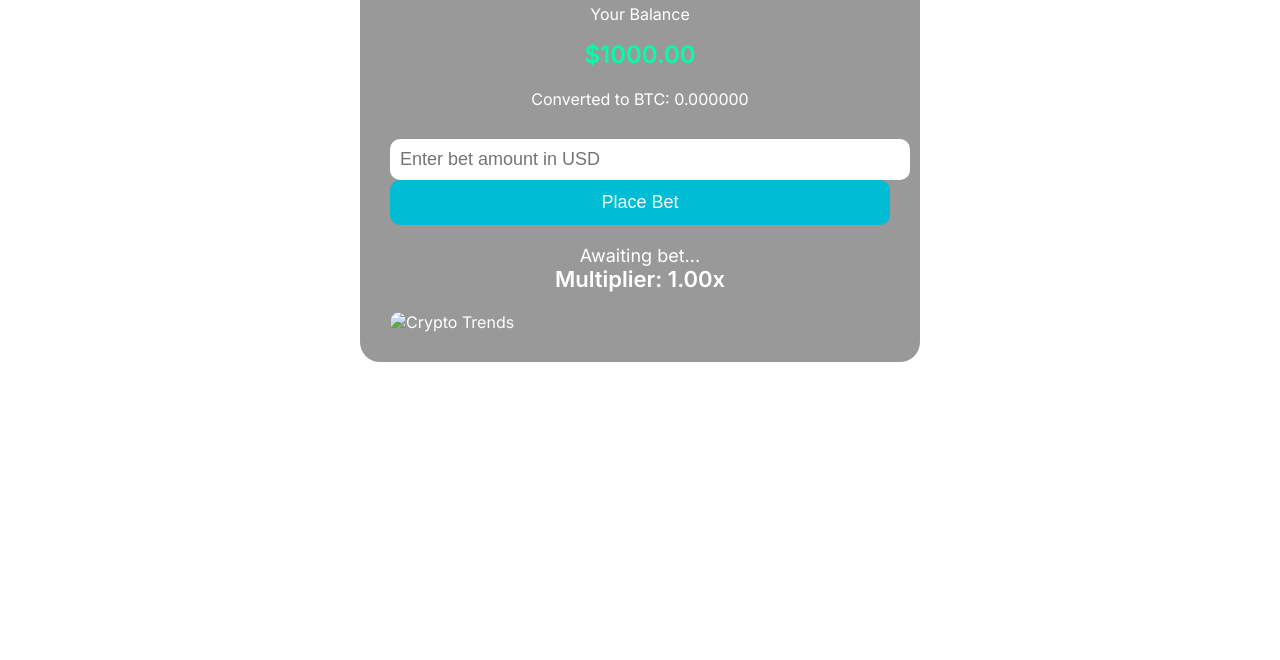
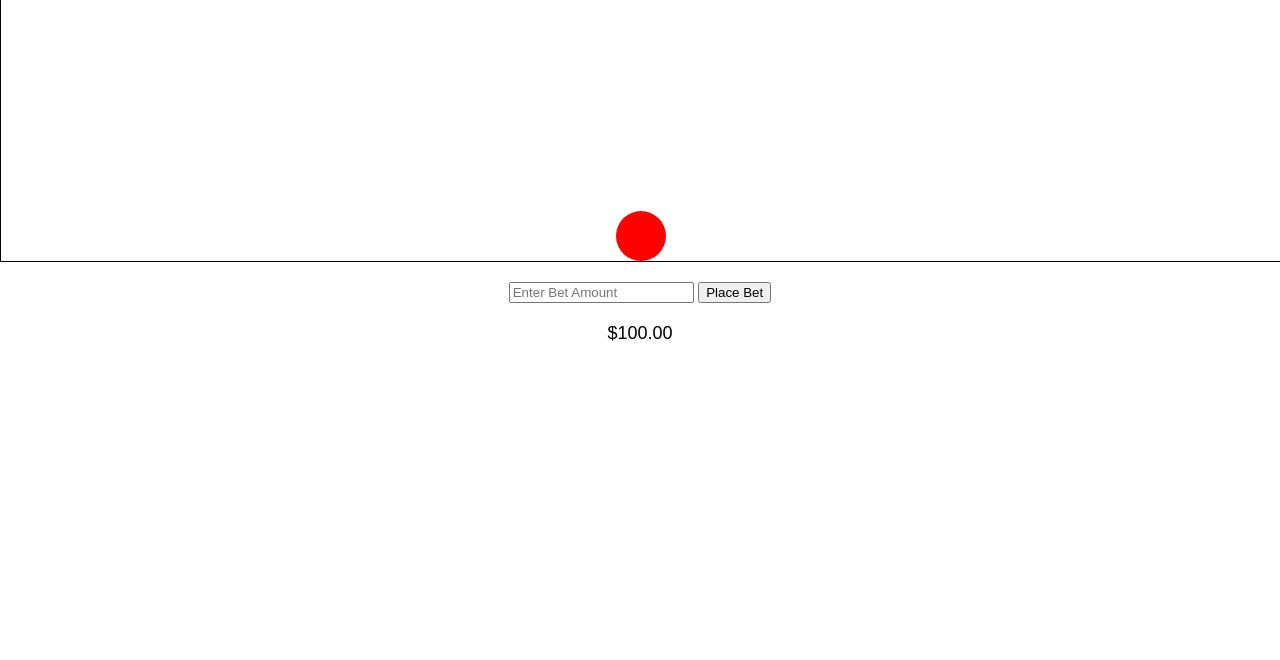
Before and after one commit to Saitejadasari17/crypto-crash, a website: page public/index.html in a window 1280 px wide. Shown: the part 140-800 px from the top of the page. Drawn offline with Linux system fonts and the light colour scheme.

Commit message:
Add files via upload

```diff
--- a/public/index.html
+++ b/public/index.html
@@ -1,145 +1,78 @@
 <!DOCTYPE html>
 <html lang="en">
 <head>
-  <meta charset="UTF-8" />
-  <meta name="viewport" content="width=device-width, initial-scale=1.0" />
-  <title>Crypto Crash Game</title>
-  <link href="https://fonts.googleapis.com/css2?family=Inter:wght@400;600&display=swap" rel="stylesheet" />
+    <meta charset="UTF-8">
+    <meta name="viewport" content="width=device-width, initial-scale=1.0">
+    <title>Flight Crash Game</title>
     <style>
+        /* Basic styles */
         body {
+            font-family: Arial, sans-serif;
+            text-align: center;
             margin: 0;
             padding: 0;
-      font-family: 'Inter', sans-serif;
-      background: url('./buy_and_sell_global.webp') no-repeat center center fixed;
-      background-size: cover;
-      color: white;
-      display: flex;
-      flex-direction: column;
-      align-items: center;
-      justify-content: flex-start;
-      min-height: 100vh;
         }
-
-    .container {
-      backdrop-filter: blur(10px);
-      background: rgba(0, 0, 0, 0.4);
-      border-radius: 20px;
-      margin-top: 60px;
-      padding: 30px;
-      width: 90%;
-      max-width: 500px;
+        .game-container {
+            position: relative;
+            height: 400px;
+            width: 100%;
+            border: 1px solid #000;
         }
-
-    .title {
-      font-size: 28px;
-      text-align: center;
-      margin-bottom: 20px;
-      font-weight: 600;
+        #flight {
+            position: absolute;
+            bottom: 0;
+            left: 50%;
+            transform: translateX(-50%);
+            width: 50px;
+            height: 50px;
+            background-color: red;
+            border-radius: 50%;
         }
-
-    .balance-section, .conversion, .status, .controls {
-      margin-bottom: 20px;
-      text-align: center;
-    }
-
-    .balance-value {
-      font-size: 24px;
-      font-weight: 600;
-      color: #00ffa6;
-    }
-
-    input[type="number"] {
-      padding: 10px;
-      width: 100%;
-      border-radius: 10px;
-      border: none;
-      margin-top: 10px;
+        .status-text {
+            margin-top: 20px;
             font-size: 18px;
         }
-
-    button {
-      background-color: #00bcd4;
-      color: white;
-      border: none;
-      border-radius: 10px;
-      padding: 12px 20px;
-      font-size: 18px;
-      cursor: pointer;
-      width: 100%;
+        #multiplierText {
+            font-size: 24px;
         }
-
-    button:hover {
-      background-color: #0097a7;
-    }
-
-    .status p {
-      font-size: 18px;
-      margin: 0;
-    }
-
-    .crypto-graph {
+        .controls {
             margin-top: 20px;
-      border-radius: 15px;
-      overflow: hidden;
-    }
-
-    .crypto-graph img {
-      width: 100%;
-      height: auto;
         }
     </style>
 </head>
 <body>
-  <div class="container">
-    <div class="title">Crypto Crash Game</div>
 
-    <div class="balance-section">
-      <p>Your Balance</p>
-      <div class="balance-value" id="balance">$1000</div>
-    </div>
-
-    <div class="conversion">
-      <p>Converted to BTC: <span id="btcValue">0.000000</span></p>
+<div class="game-container">
+    <div id="flight"></div>
 </div>
 
 <div class="controls">
-      <input type="number" id="betAmount" placeholder="Enter bet amount in USD" min="1" />
+    <input type="number" id="betAmount" placeholder="Enter Bet Amount" />
     <button id="placeBtn" onclick="startGame()">Place Bet</button>
-      <button id="cashOutBtn" onclick="cashOut()" style="display: none; margin-top: 10px;">Cash Out</button>
+    <button id="cashOutBtn" onclick="cashOut()" style="display:none;">Cash Out</button>
 </div>
 
-    <div class="status">
-      <p id="statusText">Awaiting bet...</p>
-      <p id="multiplierText" style="font-size: 22px; font-weight: bold;">Multiplier: 1.00x</p>
-    </div>
-
-    <div class="crypto-graph">
-      <img src="./buy_and_sell_global.webp" alt="Crypto Trends" />
-    </div>
-  </div>
+<div class="status-text" id="statusText"></div>
+<div id="multiplierText"></div>
+<div class="status-text" id="balanceDisplay"></div>
 
 <script>
-    const BTC_RATE = 65000;
-    let balance = 1000;
-    let multiplier = 1.0;
-    let interval;
+    let balance = 100; // Example starting balance
+    let betAmount;
+    let multiplier;
+    let hasCashedOut = false;
     let isPlaying = false;
     let crashPoint;
-    let betAmount = 0;
-    let hasCashedOut = false;
-
-    const statusText = document.getElementById('statusText');
-    const multiplierText = document.getElementById('multiplierText');
-    const btcDisplay = document.getElementById('btcValue');
-    const balanceDisplay = document.getElementById('balance');
-    const betInput = document.getElementById('betAmount');
-    const placeBtn = document.getElementById('placeBtn');
-    const cashOutBtn = document.getElementById('cashOutBtn');
-
+    let interval;
+    let flight = document.getElementById('flight');
+    let multiplierText = document.getElementById('multiplierText');
+    let statusText = document.getElementById('statusText');
+    let balanceDisplay = document.getElementById('balanceDisplay');
+    const BTC_RATE = 20000; // Example BTC rate for conversion
     balanceDisplay.textContent = `$${balance.toFixed(2)}`;
 
     function startGame() {
-      betAmount = parseFloat(betInput.value);
+        betAmount = parseFloat(document.getElementById('betAmount').value);
 
         if (isNaN(betAmount) || betAmount <= 0) {
             statusText.textContent = 'Please enter a valid bet amount.';
@@ -156,9 +89,13 @@
         isPlaying = true;
         crashPoint = (Math.random() * 5 + 1).toFixed(2);
 
-      placeBtn.style.display = 'none';
-      cashOutBtn.style.display = 'inline-block';
+        document.getElementById('placeBtn').style.display = 'none';
+        document.getElementById('cashOutBtn').style.display = 'inline-block';
         statusText.textContent = `Game started. Try to cash out before it crashes! (Crash at ${crashPoint}x)`;
+
+        // Start flight animation
+        flight.style.transition = `transform ${crashPoint * 2}s linear`;
+        flight.style.transform = `translateX(-50%) translateY(-${crashPoint * 50}px)`; // Move flight up
 
         interval = setInterval(() => {
             multiplier += 0.05;
@@ -166,6 +103,8 @@
 
             if (multiplier >= crashPoint) {
                 endGame(false);
+                flight.style.transition = 'none'; // Stop animation at crash point
+                flight.style.transform = `translateX(-50%) translateY(-${crashPoint * 50}px)`;
             }
         }, 100);
     }
@@ -183,8 +122,8 @@
     function endGame(cashedOut) {
         clearInterval(interval);
         isPlaying = false;
-      cashOutBtn.style.display = 'none';
-      placeBtn.style.display = 'inline-block';
+        document.getElementById('cashOutBtn').style.display = 'none';
+        document.getElementById('placeBtn').style.display = 'inline-block';
         multiplierText.textContent = `Multiplier: ${multiplier.toFixed(2)}x`;
 
         if (cashedOut) {
@@ -195,7 +134,6 @@
         }
 
         const convertedBTC = balance / BTC_RATE;
-      btcDisplay.textContent = convertedBTC.toFixed(6);
         balanceDisplay.textContent = `$${balance.toFixed(2)}`;
     }
 </script>
```
Lines whose indentation alone changed are shown as unchanged.
